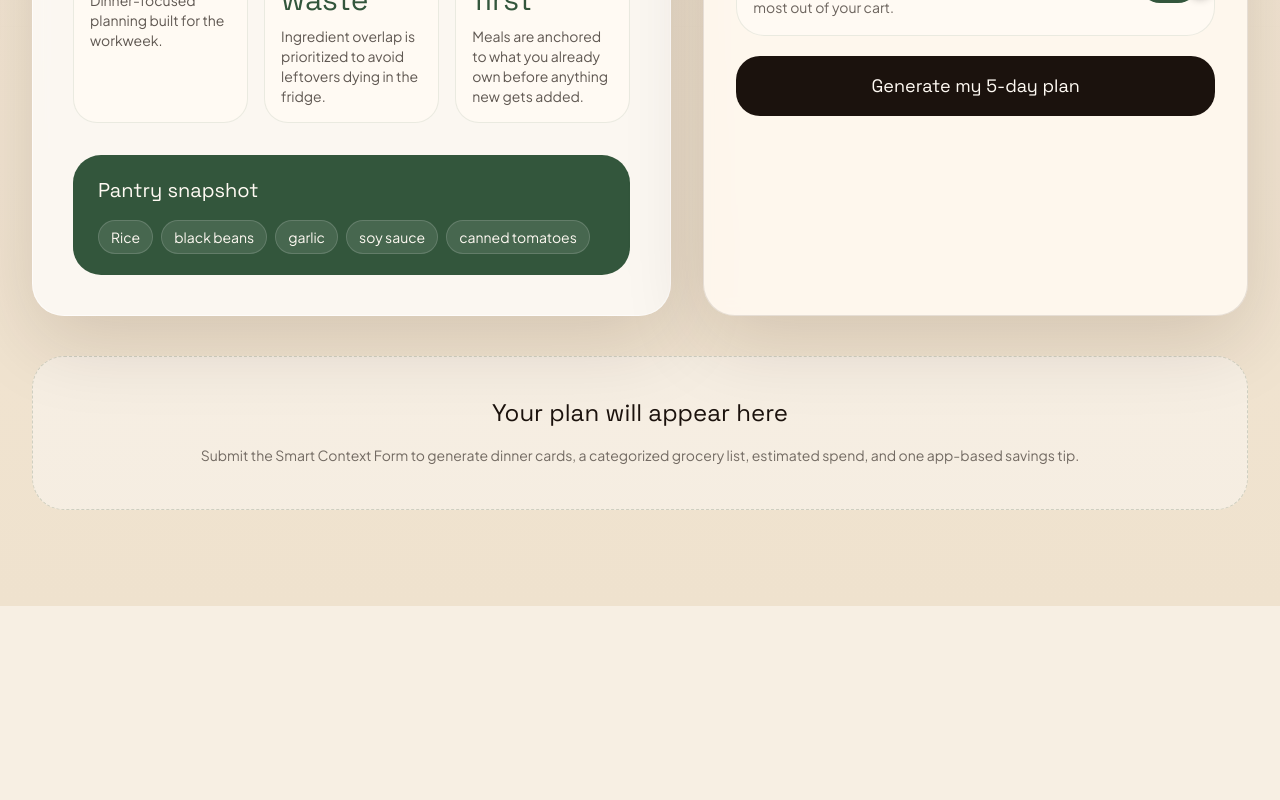
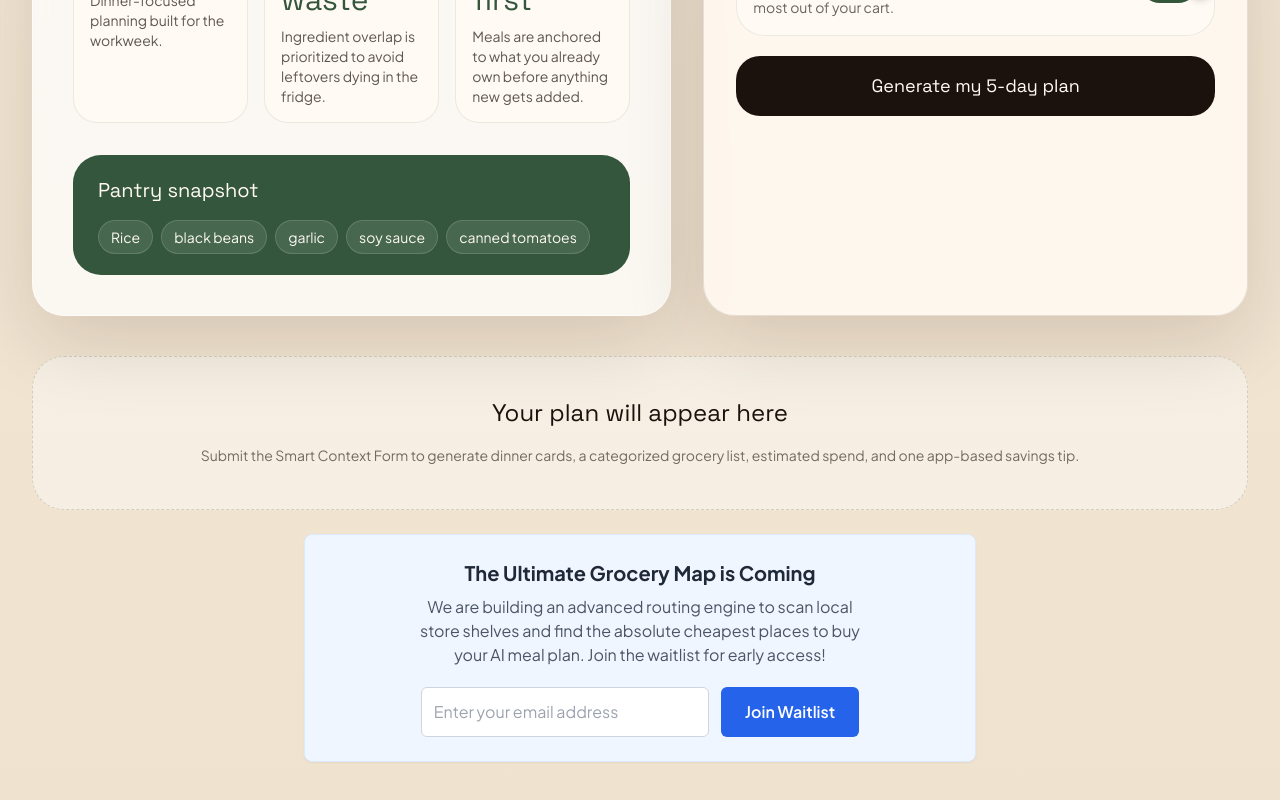
Before and after one commit to ljhooks6/smartcart, a Next.js app: page / in a window 1280 px wide. Shown: the part 702-1502 px from the top of the page. Before the commit the page ends 1308 px from the top, so only its background shows below. Built offline with nearby package versions, Linux system fonts and the light colour scheme.

Commit message:
Added Waitlist Form

```diff
--- /dev/null
+++ b/components/WaitlistForm.tsx
@@ -0,0 +1,57 @@
+"use client";
+import { useState } from 'react';
+
+export default function WaitlistForm() {
+  const [email, setEmail] = useState('');
+  const [submitted, setSubmitted] = useState(false);
+
+  const handleSubmit = async (e: React.FormEvent<HTMLFormElement>) => {
+    e.preventDefault();
+
+    const response = await fetch("https://formspree.io/f/mqegdoly", {
+      method: "POST",
+      headers: {
+        "Content-Type": "application/json"
+      },
+      body: JSON.stringify({ email: email })
+    });
+
+    if (response.ok) {
+      setSubmitted(true);
+    } else {
+      alert("Oops! There was a problem joining the waitlist. Please try again.");
+    }
+  };
+
+  return (
+    <div className="p-6 mt-12 bg-blue-50 rounded-lg border border-blue-100 text-center shadow-sm w-full max-w-2xl mx-auto">
+      <h3 className="text-xl font-bold mb-2 text-gray-800">The Ultimate Grocery Map is Coming</h3>
+      <p className="text-gray-600 mb-5 max-w-md mx-auto">
+        We are building an advanced routing engine to scan local store shelves and find the absolute cheapest places to buy your AI meal plan. Join the waitlist for early access!
+      </p>
+
+      {submitted ? (
+        <div className="text-green-700 font-bold p-3 bg-green-100 rounded-md inline-block">
+          🎉 You&apos;re on the list! We&apos;ll notify you when Phase 2 launches.
+        </div>
+      ) : (
+        <form onSubmit={handleSubmit} className="flex flex-col sm:flex-row justify-center gap-3">
+          <input
+            type="email"
+            value={email}
+            onChange={(e) => setEmail(e.target.value)}
+            placeholder="Enter your email address"
+            className="p-3 border border-gray-300 rounded-md w-full sm:w-72 focus:outline-none focus:ring-2 focus:ring-blue-500 text-black"
+            required
+          />
+          <button
+            type="submit"
+            className="bg-blue-600 text-white font-semibold px-6 py-3 rounded-md hover:bg-blue-700 transition-colors"
+          >
+            Join Waitlist
+          </button>
+        </form>
+      )}
+    </div>
+  );
+}
--- a/components/smart-cart-app.tsx
+++ b/components/smart-cart-app.tsx
@@ -8,6 +8,7 @@ import {
   type MealPlanRequest,
   type MealPlanResponse,
 } from "@/lib/meal-plan-schema";
+import WaitlistForm from "@/components/WaitlistForm";
 
 type FormState = {
   weeklyBudget: string;
@@ -458,6 +459,8 @@ export function SmartCartApp() {
               </p>
             </div>
           )}
+
+          <WaitlistForm />
         </section>
       </section>
     </main>
--- /dev/null
+++ b/components/waitlist-form.tsx
@@ -0,0 +1,85 @@
+"use client";
+
+import { FormEvent, useState } from "react";
+
+export function WaitlistForm() {
+  const [email, setEmail] = useState("");
+  const [submitted, setSubmitted] = useState(false);
+  const [isSubmitting, setIsSubmitting] = useState(false);
+  const [submissionError, setSubmissionError] = useState<string | null>(null);
+
+  async function handleSubmit(event: FormEvent<HTMLFormElement>) {
+    event.preventDefault();
+    setSubmissionError(null);
+    setIsSubmitting(true);
+
+    try {
+      const response = await fetch("https://formspree.io/f/mqegdoly", {
+        method: "POST",
+        headers: {
+          "Content-Type": "application/json",
+        },
+        body: JSON.stringify({ email }),
+      });
+
+      if (!response.ok) {
+        throw new Error("There was a problem joining the waitlist. Please try again.");
+      }
+
+      setSubmitted(true);
+      setEmail("");
+    } catch (error) {
+      setSubmissionError(
+        error instanceof Error
+          ? error.message
+          : "There was a problem joining the waitlist. Please try again.",
+      );
+    } finally {
+      setIsSubmitting(false);
+    }
+  }
+
+  return (
+    <section className="rounded-[2rem] border border-blue-100 bg-blue-50 p-6 text-center shadow-sm">
+      <h3 className="font-display text-3xl text-gray-800">
+        The Ultimate Grocery Map is Coming
+      </h3>
+      <p className="mx-auto mt-3 max-w-2xl text-sm leading-7 text-gray-600 sm:text-base">
+        We are building an advanced routing engine to scan local store shelves and
+        find the absolute cheapest places to buy your AI meal plan. Join the
+        waitlist for early access.
+      </p>
+
+      {submitted ? (
+        <div className="mt-5 inline-block rounded-xl bg-green-100 px-4 py-3 font-semibold text-green-700">
+          You&apos;re on the list! We&apos;ll notify you when Phase 2 launches.
+        </div>
+      ) : (
+        <form
+          className="mx-auto mt-6 flex max-w-2xl flex-col gap-3 sm:flex-row"
+          onSubmit={handleSubmit}
+        >
+          <input
+            className="w-full rounded-xl border border-gray-300 px-4 py-3 text-base text-gray-800 outline-none transition focus:border-blue-500 focus:ring-4 focus:ring-blue-200 sm:w-72"
+            onChange={(event) => setEmail(event.target.value)}
+            placeholder="Enter your email address"
+            required
+            type="email"
+            value={email}
+          />
+          <button
+            className="rounded-xl bg-blue-600 px-6 py-3 font-semibold text-white transition hover:bg-blue-700 disabled:cursor-not-allowed disabled:opacity-60"
+            disabled={isSubmitting}
+            type="submit"
+          >
+            {isSubmitting ? "Joining..." : "Join Waitlist"}
+          </button>
+        </form>
+      )}
+
+      {submissionError ? (
+        <p className="mt-4 text-sm font-medium text-red-600">{submissionError}</p>
+      ) : null}
+    </section>
+  );
+}
```
